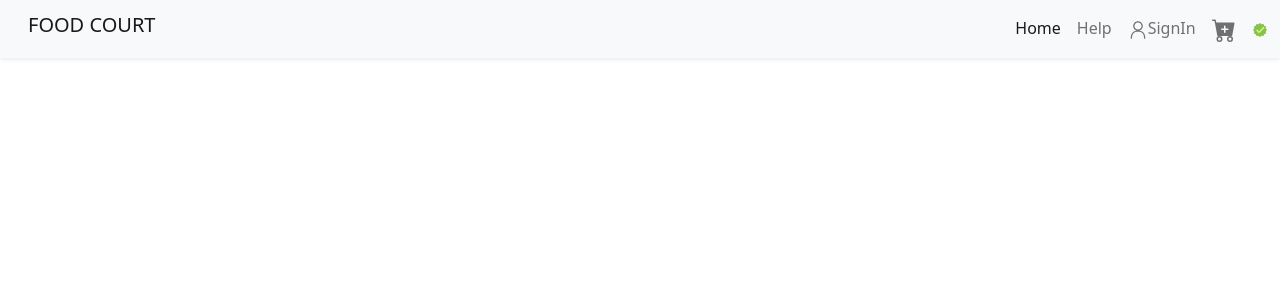
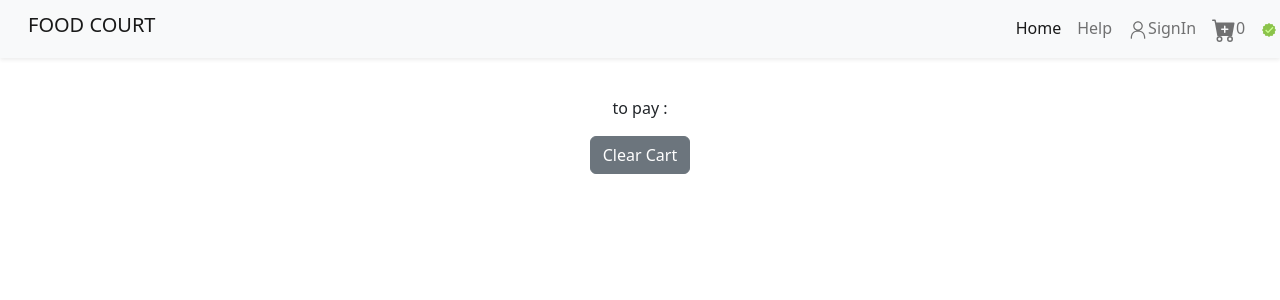
Before and after one commit to KaranMeghe/food-court, a React (Vite) app in the folder Food_Court /: page /cart in a window 1280 px wide. Shown: the top 300 px of the page. Built offline with nearby package versions, Linux system fonts and the light colour scheme.

Commit message:
Update - Swiggy has updated its public api, reason need to update api in our app, also fixing some normal styling in RestaruntCard

```diff
--- a/Food_Court /src/App.jsx
+++ b/Food_Court /src/App.jsx
@@ -4,13 +4,16 @@ import bootstrap from "bootstrap/dist/css/bootstrap.min.css";
 import Navbar from "./Components/layout/Header";
 import { Outlet } from "react-router-dom";
 import { Provider as UserContextProvider } from "./context/UserContextProvider";
-
+import { Provider } from "react-redux";
+import store from "./redux/store";
 function App() {
   return (
-    <UserContextProvider>
-      <Navbar />
-      <Outlet />
-    </UserContextProvider>
+    <Provider store={store}>
+      <UserContextProvider>
+        <Navbar />
+        <Outlet />
+      </UserContextProvider>
+    </Provider>
   );
 }
 
--- a/Food_Court /src/Components/Pages/Cart.jsx
+++ b/Food_Court /src/Components/Pages/Cart.jsx
@@ -1,6 +1,33 @@
+import { useDispatch, useSelector } from "react-redux";
+import { clearItem } from "../../redux/slices/cartSlice";
+import FoodItemsInCart from "../restarunt cards/FoodItmes";
+
 /* eslint-disable react/react-in-jsx-scope */
 const Cart = () => {
-  return <h1>cart</h1>;
+  const cartItmes = useSelector((store) => store.cart.items);
+  const dispatch = useDispatch();
+
+  const handleClearCart = () => {
+    dispatch(clearItem());
+  };
+
+  return (
+    <div className="h-full mt-5 py-5 d-flex flex-column align-items-center">
+      {cartItmes.map((item) => {
+        return <FoodItemsInCart key={item.id} {...item} />;
+      })}
+
+      <p>
+        to pay :{" "}
+        {cartItmes.map((item) => {
+          return item.price;
+        })}
+      </p>
+      <button className="btn btn-secondary" onClick={() => handleClearCart()}>
+        Clear Cart
+      </button>
+    </div>
+  );
 };
 
 export default Cart;
--- a/Food_Court /src/Components/layout/Header.jsx
+++ b/Food_Court /src/Components/layout/Header.jsx
@@ -6,17 +6,21 @@ import { RxPerson } from "react-icons/rx";
 import useOnline from "../utils/useOnline";
 import { FcApproval, FcCancel } from "react-icons/fc";
 import bootstrap from "bootstrap/dist/js/bootstrap";
-import { useContext, useState } from "react";
+import { useContext } from "react";
 import userContext from "../../context/UserContextProvider";
+import { useSelector } from "react-redux/es/hooks/useSelector";
+import store from "../../redux/store";
 
 const Navbar = () => {
   const isOnline = useOnline();
-  const { users, phoneNumber, userLoginName, setUserLoginName } =
-    useContext(userContext);
+  const { userLoginName } = useContext(userContext);
+
+  const cartItems = useSelector((store) => store.cart.items);
+  console.log(cartItems);
 
   return (
     <>
-      <nav className="navbar navbar-expand-lg navbar-light bg-light d-flex justify-content-between align-items-center px-3 shadow-sm fixed-top collapse">
+      <nav className="navbar navbar-expand-lg navbar-light bg-light d-flex justify-content-between align-items-center px-3 shadow-sm fixed-top collapse mb-5">
         <div className="container-fluid">
           <div className="logo d-flex justify-content-between w-100">
             <Link to="/" className="text-decoration-none">
@@ -40,7 +44,7 @@ const Navbar = () => {
             <div
               className="collapse navbar-collapse"
               id="navbarSupportedContent"
-              style={{ width: "111%" }}
+              style={{ width: "115%" }}
             >
               <ul className="navbar-nav mx-auto mb-2 mb-lg-0">
                 <li className="nav-item">
@@ -64,6 +68,7 @@ const Navbar = () => {
                 <li className="nav-items">
                   <Link className="nav-link" to="/cart">
                     <BsFillCartPlusFill className="fs-4" />
+                    {cartItems.length}
                   </Link>
                 </li>
 
--- /dev/null
+++ b/Food_Court /src/Components/restarunt cards/FoodItmes.jsx
@@ -0,0 +1,35 @@
+/* eslint-disable react/prop-types */
+/* eslint-disable no-unused-vars */
+/* eslint-disable react/react-in-jsx-scope */
+
+import { IMG_CDN_URL } from "../../config";
+
+const FoodItemsInCart = ({ name, description, imageId, price }) => {
+  const dishPrice = (price / 100).toFixed(2);
+  return (
+    <>
+      <div className="card mb-3" style={{ maxWidth: "540px" }}>
+        <div className="row g-0">
+          <div className="col-md-4">
+            <img
+              src={IMG_CDN_URL + imageId}
+              className="img-fluid rounded-start"
+              alt="Food IMG"
+            />
+          </div>
+          <div className="col-md-8">
+            <div className="card-body">
+              <h5 className="card-title">{name}</h5>
+              <p className="card-text">{description}</p>
+              <p className="card-text">
+                <small className="text-muted">&#x20B9;{dishPrice}</small>
+              </p>
+            </div>
+          </div>
+        </div>
+      </div>
+    </>
+  );
+};
+
+export default FoodItemsInCart;
--- a/Food_Court /src/Components/restarunt cards/RestaruntCard.jsx
+++ b/Food_Court /src/Components/restarunt cards/RestaruntCard.jsx
@@ -9,11 +9,14 @@ const RestaruntCard = ({
   cuisines,
   cloudinaryImageId,
   avgRating,
-  slaString,
-  costForTwoString,
+  sla,
+  costForTwo,
 }) => {
   return (
-    <div className="card mx-2 my-5" style={{ width: "18rem" }}>
+    <div
+      className="card mx-2 my-5"
+      style={{ maxWidth: "18rem", minHeight: "82%" }}
+    >
       <img
         src={IMG_CDN_URL + cloudinaryImageId}
         className="card-img-top"
@@ -39,8 +42,8 @@ const RestaruntCard = ({
             </div>
           )}
 
-          <p>{slaString} .</p>
-          <p>{costForTwoString}</p>
+          <p>{sla.slaString} .</p>
+          <p>{costForTwo}</p>
         </div>
       </div>
     </div>
--- a/Food_Court /src/Components/restarunt cards/RestaruntMenu.jsx
+++ b/Food_Court /src/Components/restarunt cards/RestaruntMenu.jsx
@@ -10,6 +10,8 @@ import {
   useRestaruntDiscount,
   useGetRestaruntMenu,
 } from "../utils/useRestaruntMenuData";
+import { addItem } from "../../redux/slices/cartSlice";
+import { useDispatch } from "react-redux";
 
 const RestaruntMenu = () => {
   // This is How to Read Dynamic URL Params
@@ -18,6 +20,15 @@ const RestaruntMenu = () => {
   const restaruntInfo = useRestaruntInfo(restId);
   const discountInfo = useRestaruntDiscount(restId);
   const restaruntMenu = useGetRestaruntMenu(restId);
+  console.log(restaruntMenu);
+
+  // add items to cart
+
+  const dispatch = useDispatch();
+
+  const handleAddFoodItem = (item) => {
+    dispatch(addItem(item));
+  };
 
   return !restaruntInfo || !restaruntMenu || !discountInfo ? (
     <ShimmerTable row={14} col={14} />
@@ -115,6 +126,12 @@ const RestaruntMenu = () => {
                 <div className="w-20" id="menuImg">
                   <img src={IMG_CDN_URL + menu?.imageId} className="w-100" />
                 </div>
+                <button
+                  className="btn btn-secondary px-8 py-1"
+                  onClick={() => handleAddFoodItem(menu)}
+                >
+                  +
+                </button>
               </div>
             );
           })}
--- a/Food_Court /src/Components/utils/helper.jsx
+++ b/Food_Court /src/Components/utils/helper.jsx
@@ -1,7 +1,7 @@
 // Filter Restarunt Name
 export const filterRestarunt = (searchInput, restarantsList) => {
   const filterRestaruntName = restarantsList.filter((restarant) => {
-    return restarant.data.name
+    return restarant.info.name
       .toLowerCase()
       .includes(searchInput.toLowerCase());
   });
--- a/Food_Court /src/Components/utils/useGetRestarunts.jsx
+++ b/Food_Court /src/Components/utils/useGetRestarunts.jsx
@@ -6,6 +6,7 @@ import axios from "axios";
 export const useGetRestarunts = () => {
   const [allRestarants, setAllRestarants] = useState([]);
   const [filteredRestarunts, setFilteredRestarunts] = useState([]);
+  console.log(allRestarants);
 
   useEffect(() => {
     getRestarunts();
@@ -14,9 +15,15 @@ export const useGetRestarunts = () => {
   const getRestarunts = async () => {
     const data = await axios.get(FETCH_RESTARUNTS);
     console.log(data);
-    setAllRestarants(data?.data?.data?.cards[2]?.data?.data?.cards);
+    setAllRestarants(
+      data?.data?.data?.cards[5]?.card?.card?.gridElements?.infoWithStyle
+        ?.restaurants
+    );
 
-    setFilteredRestarunts(data?.data?.data?.cards[2]?.data?.data?.cards);
+    setFilteredRestarunts(
+      data?.data?.data?.cards[5]?.card?.card?.gridElements?.infoWithStyle
+        ?.restaurants
+    );
   };
   return [allRestarants, filteredRestarunts, setFilteredRestarunts];
 };
--- a/Food_Court /src/config.jsx
+++ b/Food_Court /src/config.jsx
@@ -3,7 +3,8 @@ export const IMG_CDN_URL =
   "https://res.cloudinary.com/swiggy/image/upload/fl_lossy,f_auto,q_auto,w_508,h_320,c_fill/";
 
 export const FETCH_RESTARUNTS =
-  "https://www.swiggy.com/dapi/restaurants/list/v5?lat=21.098385&lng=79.068965&page_type=DESKTOP_WEB_LISTING";
+  // "https://www.swiggy.com/dapi/restaurants/list/v5?lat=21.098385&lng=79.068965&page_type=DESKTOP_WEB_LISTING";
+  "https://www.swiggy.com/dapi/restaurants/list/v5?lat=21.098385&lng=79.068965&is-seo-homepage-enabled=true&page_type=DESKTOP_WEB_LISTING";
 
 export const FETCH_RESTARUNTS_DETAILS =
   "https://www.swiggy.com/dapi/menu/pl?page-type=REGULAR_MENU&complete-menu=true&lat=21.098385&lng=79.068965&restaurantId=";
--- /dev/null
+++ b/Food_Court /src/redux/slices/cartSlice.jsx
@@ -0,0 +1,22 @@
+import { createSlice } from "@reduxjs/toolkit";
+
+const cartSlice = createSlice({
+  name: "cart",
+  initialState: {
+    items: [],
+  },
+  reducers: {
+    addItem: (state, action) => {
+      state.items.push(action.payload);
+    },
+    removeItem: (state, action) => {
+      state.items.pop(action.payload);
+    },
+    clearItem: (state) => {
+      state.items = [];
+    },
+  },
+});
+
+export const { addItem, removeItem, clearItem } = cartSlice.actions;
+export default cartSlice.reducer;
--- /dev/null
+++ b/Food_Court /src/redux/store.jsx
@@ -0,0 +1,10 @@
+import { configureStore } from "@reduxjs/toolkit";
+import cartSlice from "./slices/cartSlice";
+
+const store = configureStore({
+  reducer: {
+    cart: cartSlice, //name of slice and reducer
+  },
+});
+
+export default store;
```
Also changed, not shown: Food_Court /src/Components/layout/Body.jsx (+15 -11 lines).
